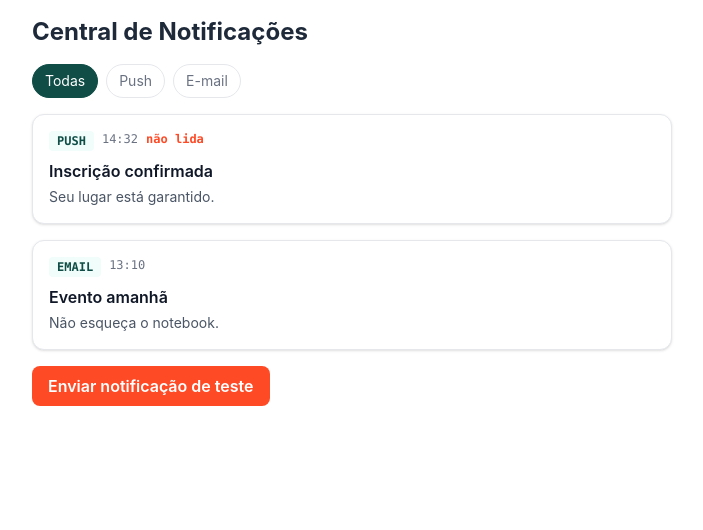
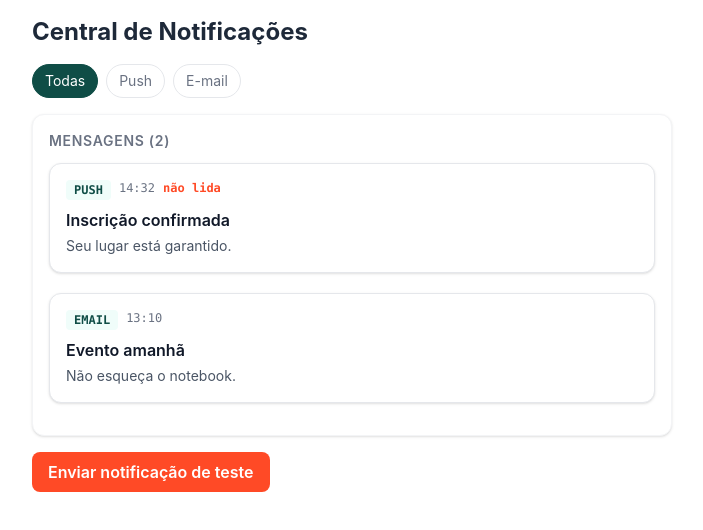
Before and after one commit to Elo-Carvalho-senai/notificacoes-frontend-grupo3, a React (Vite) app: page / in a window 1280 px wide. Shown: the top 530 px of the page, without its empty margins (288-991 px from the left). Built offline with nearby package versions, Linux system fonts and the light colour scheme; the HTML template or start-up script is replaced by a standard one.

Commit message:
feat: adiciona composição e filtros no Encontro 7

```diff
--- a/src/App.jsx
+++ b/src/App.jsx
@@ -3,6 +3,7 @@ import FilterChip from "./components/FilterChip";
 import NotificationCard from "./components/NotificationCard";
 import Button from "./components/Button";
 
+// 1. Lista de dados fictícios (Mock data)
 const notificacoesExemplo = [
   {
     id: 1,
@@ -22,8 +23,30 @@ const notificacoesExemplo = [
   },
 ];
 
+// 2. Componente de Composição (Casca Reutilizável usando children)
+function NotificationList({ title, children }) {
+  return (
+    <div className="bg-white border border-gray-100 rounded-xl p-4 shadow-sm mb-4">
+      <h2 className="text-sm font-semibold text-gray-500 uppercase tracking-wider mb-3">
+        {title}
+      </h2>
+      {/* O miolo variável entra exatamente aqui através do children */}
+      <div className="flex flex-col gap-1">
+        {children}
+      </div>
+    </div>
+  );
+}
+
+// 3. Componente Principal Raiz
 export default function App() {
   const [filtro, setFiltro] = useState("todas");
+
+  // Lógica para filtrar a lista na tela de verdade de acordo com o estado do chip
+  const notificacoesFiltradas = notificacoesExemplo.filter((n) => {
+    if (filtro === "todas") return true;
+    return n.canal.toLowerCase() === filtro;
+  });
 
   return (
     <div className="max-w-2xl mx-auto p-4">
@@ -48,10 +71,16 @@ export default function App() {
         />
       </div>
 
-      {/* Renderização da lista dinâmica usando .map() */}
-      {notificacoesExemplo.map((n) => (
-        <NotificationCard key={n.id} {...n} />
-      ))}
+      {/* Uso da Composição: Passando os cards de notificação DENTRO da lista usando children */}
+      <NotificationList title={`Mensagens (${notificacoesFiltradas.length})`}>
+        {notificacoesFiltradas.length === 0 ? (
+          <p className="text-sm text-gray-400 py-4 text-center">Nenhuma notificação por aqui.</p>
+        ) : (
+          notificacoesFiltradas.map((n) => (
+            <NotificationCard key={n.id} {...n} />
+          ))
+        )}
+      </NotificationList>
 
       {/* Botão com a prop children e variante de destaque */}
       <Button variant="destaque" onClick={() => alert("Notificação enviada!")}>
--- /dev/null
+++ b/src/components/Painel.jsx
@@ -0,0 +1,18 @@
+// src/components/Painel.jsx
+function Painel({ titulo, children }) {
+    return (
+        <div className="bg-white border border-gray-200 rounded-xl p-6 shadow-sm mb-4">
+            {/* O título é uma prop comum */}
+            <h2 className="text-lg font-bold text-gray-800 mb-3 border-b border-gray-100 pb-2">
+                {titulo}
+            </h2>
+
+            {/* Onde você colocar {children}, o miolo variável vai aparecer */}
+            <div className="space-y-3">
+                {children}
+            </div>
+        </div>
+    );
+}
+
+export default Painel;
```
